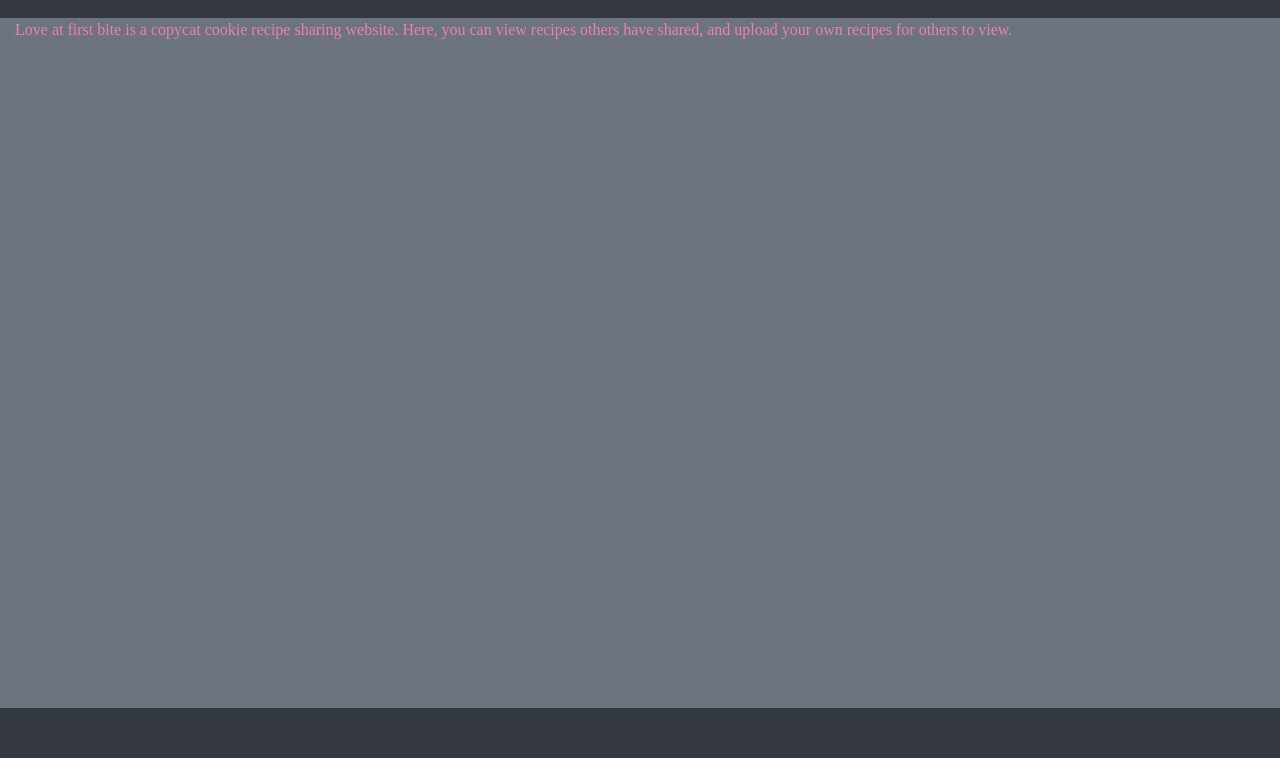
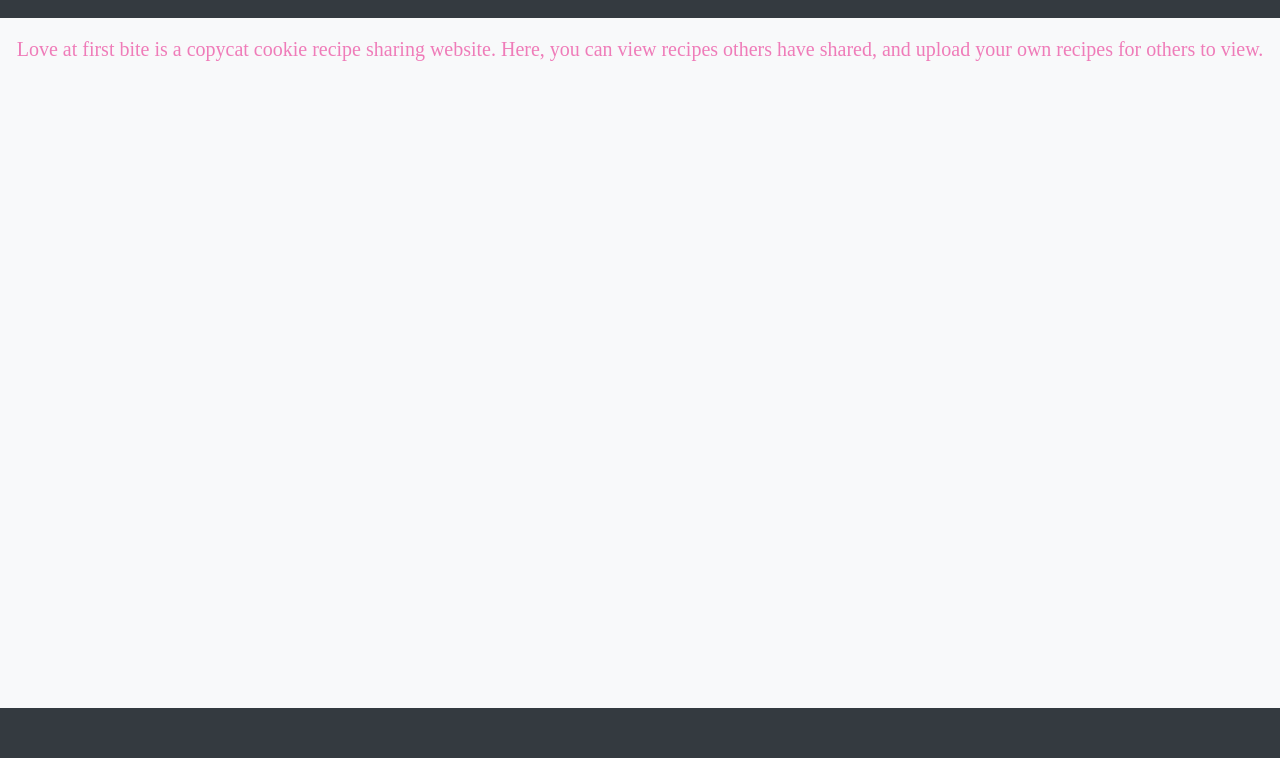
Before and after one commit to kaiyastone/startup, a plain HTML site: page about.html in a window 1280 px wide. Shown: the part 107-865 px from the top of the page. Before the commit the page ends 815 px from the top, so only its background shows below. Drawn offline with nearby package versions, Linux system fonts and the light colour scheme.

Commit message:
working on css for about

```diff
--- a/about.html
+++ b/about.html
@@ -29,8 +29,9 @@
             </nav>
         </header>
 
-        <main class="container-fluid bg-secondary text-muted">
+        <main class="container-fluid bg-light text-muted">
             <div class="about">
+                <p> </p>
                 <p>
                     Love at first bite is a copycat cookie recipe sharing website.
                     Here, you can view recipes others have shared, and upload your own recipes for others to view.
@@ -39,4 +40,7 @@
         </main>
     </body>
 
+    <footer class="bg-dark text-light text-muted">
+
+    </footer>
 </html>
--- a/main.css
+++ b/main.css
@@ -39,4 +39,10 @@ footer {
 
 .cookie {
     text-align: center;
+    font-weight: bold;
 }
+
+.about{
+    text-align: center;
+    font-size: 20px;
+}
```
